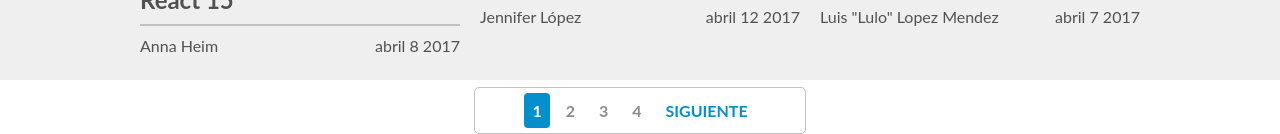
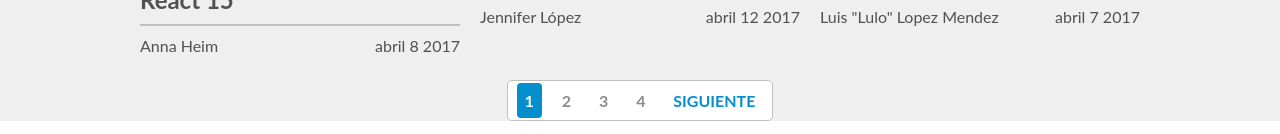
Before and after one commit to Vic-007/hughw.github.io, a plain HTML site: page index.html in a window 1280 px wide. Shown: the part 1471-1605 px from the top of the page. Drawn offline with nearby package versions, Linux system fonts and the light colour scheme; a script that the page names is missing.

Commit message:
Se corrige el bug del centrado de la Paginación

```diff
--- a/css/style.css
+++ b/css/style.css
@@ -156,7 +156,7 @@ a:hover {
 
 .padre {
     width: 1000px;
-    margin: 7px auto;
+    margin: 0 auto;
     display: flex;
     -webkit-justify-content: space-between;
             justify-content: space-between;
@@ -179,22 +179,19 @@ a:hover {
 }
 
 .pagination-wrapper {
-    display: inline;
-    width: auto;
     background: #EFEFEF;
+    display: flex;
+    -webkit-justify-content: center;
+            justify-content: center;
 }
 
 .pagination {
+    background: #fff;
     margin: auto;
     border: 1px solid #c1c1c1;
     border-radius: 5px;
-    display: flex;
     font-weight: 700;
-    padding: 5px;
-    width: 25%;
-    justify-content: center;
-    -webkit-box-align: center;
-            box-align: center;
+    padding: 10px 5px;
     -webkit-align-items: center;
             align-items: center;
 
```
